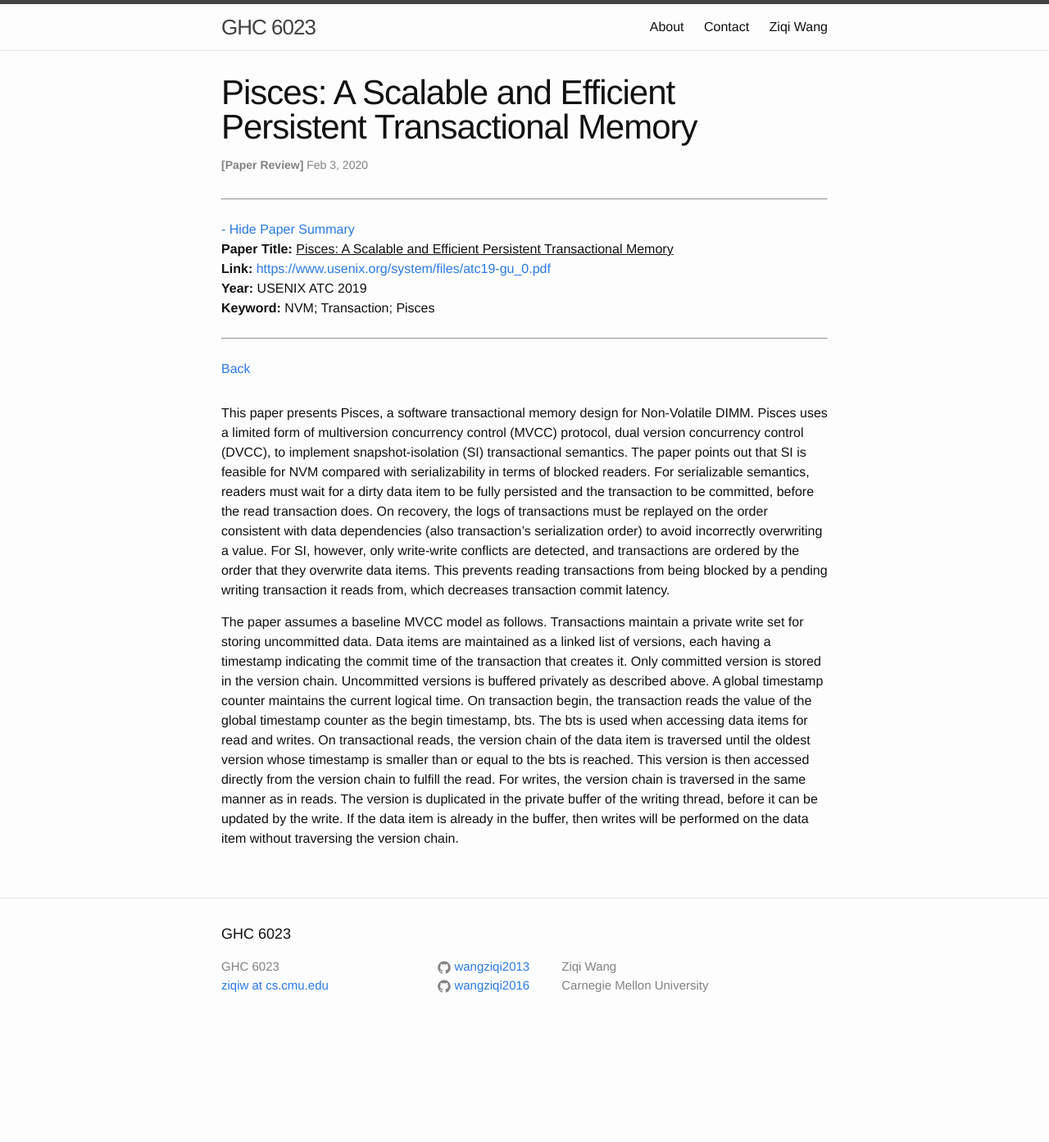
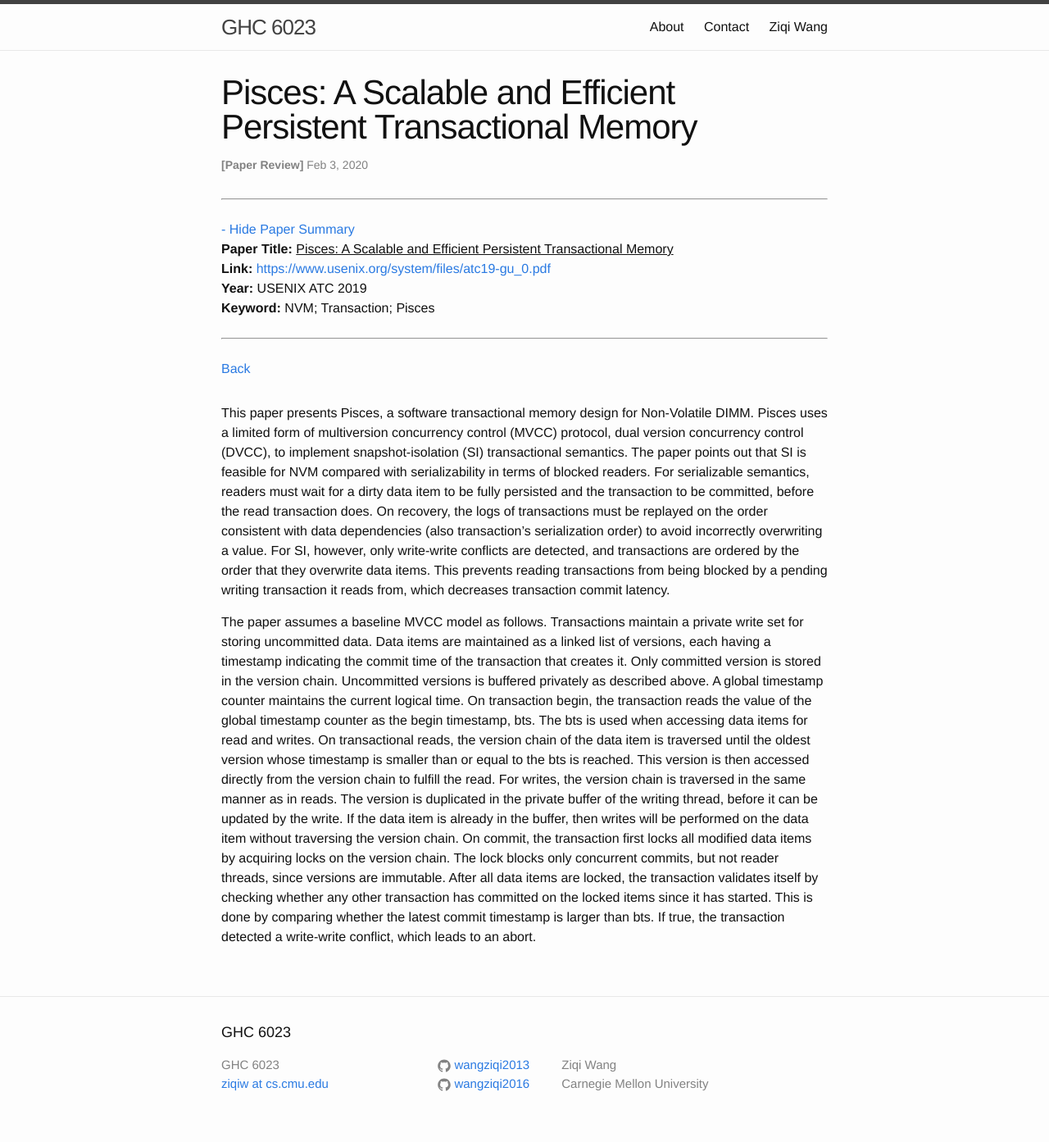
Before and after one commit to wangziqi2013/wangziqi2013.github.io, a Jekyll site: the page built from _posts/2020-02-02-pisces.markdown, in a window 1280 px wide. Shown: the whole page at 82% size. Built offline with Jekyll 4.4.1, drawn with Linux system fonts in a browser that asks for light colours; before the commit the page ends 1273 px from its top, so only the background shows below that.

Commit message:
Adding validation

```diff
--- a/_posts/2020-02-02-pisces.markdown
+++ b/_posts/2020-02-02-pisces.markdown
@@ -32,4 +32,8 @@ On transactional reads, the version chain of the data item is traversed until th
 or equal to the bts is reached. This version is then accessed directly from the version chain to fulfill the read. For writes,
 the version chain is traversed in the same manner as in reads. The version is duplicated in the private buffer of the writing
 thread, before it can be updated by the write. If the data item is already in the buffer, then writes will be performed
-on the data item without traversing the version chain.
+on the data item without traversing the version chain. On commit, the transaction first locks all modified data items by
+acquiring locks on the version chain. The lock blocks only concurrent commits, but not reader threads, since versions
+are immutable. After all data items are locked, the transaction validates itself by checking whether any other transaction
+has committed on the locked items since it has started. This is done by comparing whether the latest commit timestamp
+is larger than bts. If true, the transaction detected a write-write conflict, which leads to an abort.
```
